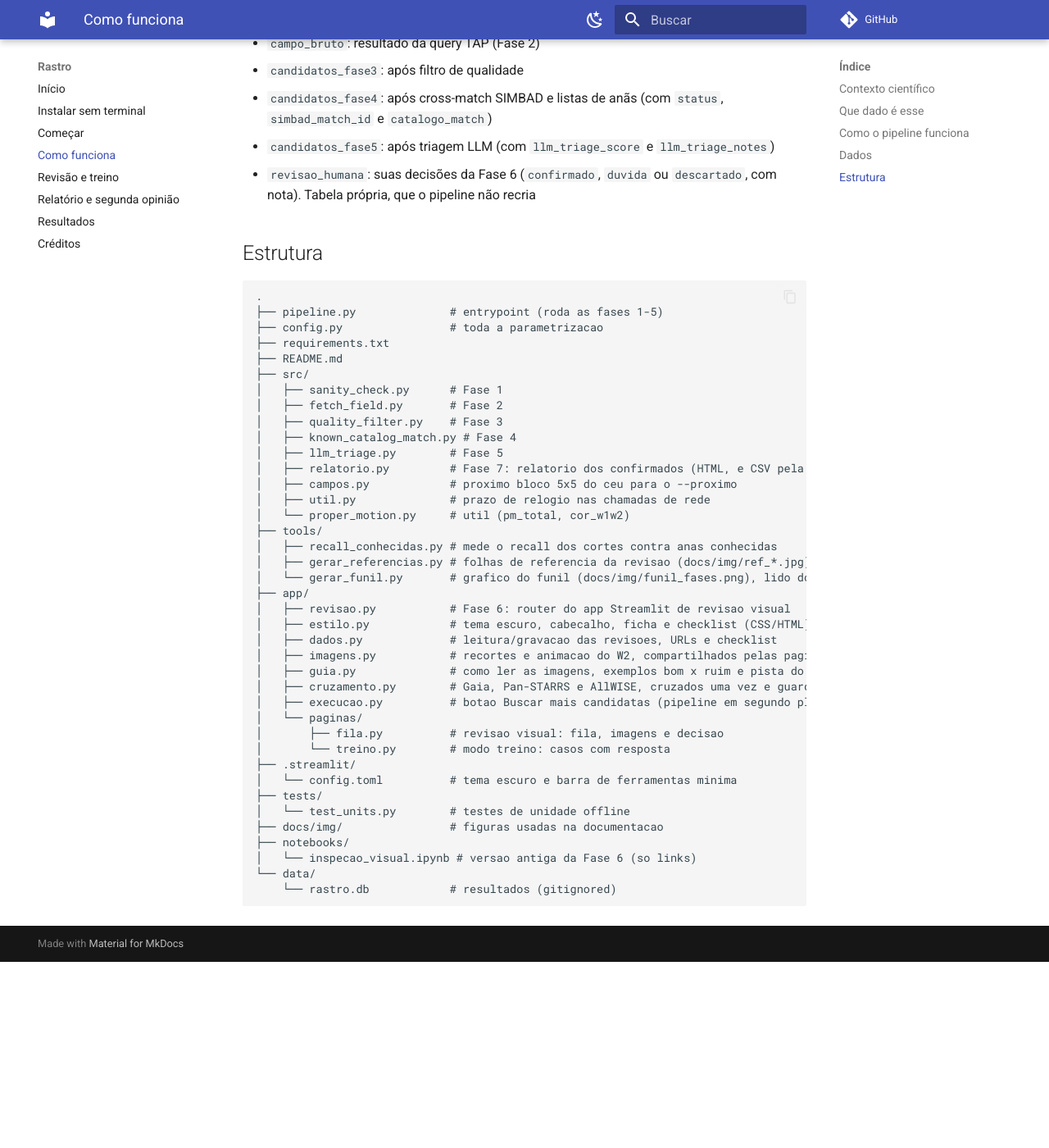
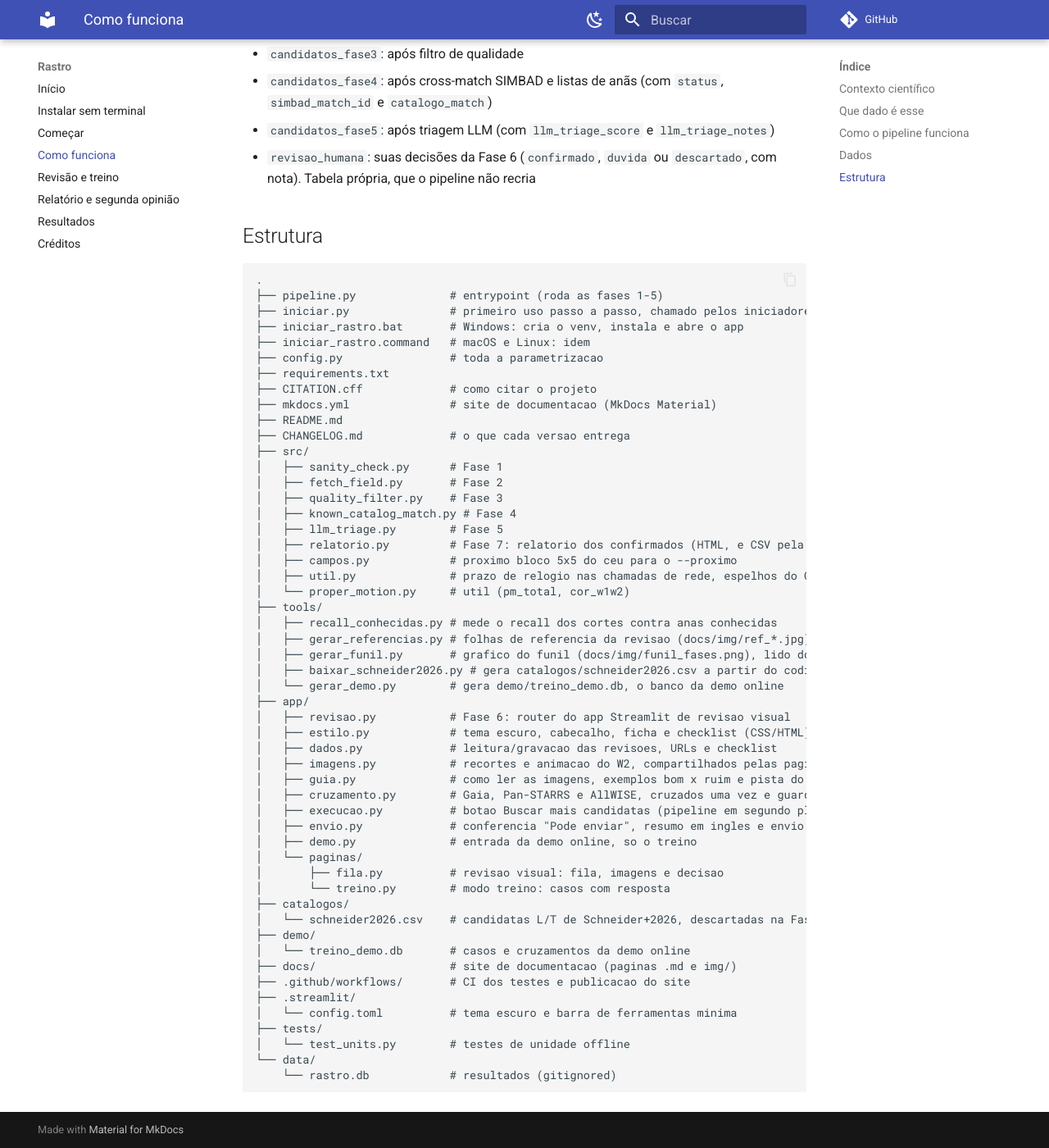
Before and after one commit to mpena2099/rastro, an MkDocs documentation site: the page built from docs/como-funciona.md, in a window 1280 px wide and 1400 px high, scrolled down 2854 px. Shown: the whole window at 82% size. Built offline with MkDocs 1.6.1 and Material for MkDocs 9.7.7, drawn with Linux system fonts in a browser that asks for light colours; comment, search, counter and statistics services are not loaded; before the commit the page ends 4027 px from its top, so only the background shows below that; some of the changed text lies outside the part shown.

Commit message:
docs: atualiza a arvore de arquivos e cria o CHANGELOG

````diff
--- a/docs/como-funciona.md
+++ b/docs/como-funciona.md
@@ -32,7 +32,7 @@ Fases sequenciais. Cada uma lê a tabela produzida pela anterior no SQLite e gra
 | 3 | **Filtragem fina de qualidade**: remove contaminação/artefatos por `cc_flags`/`ab_flags`, troca do componente principal (`pmcode` B=N), confusão de fontes (`n_aw`) e movimento próprio pouco significativo (PM/σ < 8) | ✅ |
 | 4 | **Cross-match contra SIMBAD** (via CDS XMatch em lote): descarta o que já é catalogado. O SIMBAD usa posições em J2000 e o CatWISE mede em ~2015, então a posição é recuada pelo movimento próprio antes do match. Sem isso, fontes com PM acima de ~0,3"/ano escapam como "novas". Depois, os que sobram são cruzados com 11 listas de anãs frias do VizieR (`CATALOGOS_ANAS` em `config.py`, como Karpov+2025, Kirkpatrick+2021/2024 e Best+2018) e com as 3.086 candidatas L/T do Backyard Worlds em Schneider+2026, que ainda não estão no VizieR (`catalogos/schneider2026.csv`), nas duas épocas, porque o SIMBAD demora a absorver catálogos novos | ✅ |
 | 5 | **Triagem assistida por LLM**: prioriza os candidatos por consistência com uma anã L, T ou Y. A LLM ordena esforço humano, **nunca dá o veredito final**. O score varia entre rodadas (cerca de 1/3 dos candidatos mudam), então vale só como prioridade | ✅ |
-| 6 | **Inspeção visual humana** (app Streamlit): recortes unWISE e óptico com mira na posição, animação do W2 por época, checklist com sugestão do pipeline, números, link pro WiseView, teste de movimento contra o AllWISE, busca por código e filtro por situação, decisão confirmar/dúvida/descartar gravada em `revisao_humana`. O notebook `inspecao_visual.ipynb` é a versão antiga, só com links | ✅ |
+| 6 | **Inspeção visual humana** (app Streamlit): recortes unWISE e óptico com mira na posição, animação do W2 por época, checklist com sugestão do pipeline, números, link pro WiseView, teste de movimento contra o AllWISE, busca por código e filtro por situação, decisão confirmar/dúvida/descartar gravada em `revisao_humana` | ✅ |
 | 7 | **Relatório** dos confirmados (HTML com imagens embutidas), gerado por botão no app ou por `python src/relatorio.py` (que também grava um CSV), pra enviar a um astrônomo e pedir uma segunda opinião. Manual, como a Fase 6 | ✅ |
 
 **Quanto os cortes deixam passar.** Os limiares foram medidos contra 949 anãs L/T/Y já conhecidas (`python tools/recall_conhecidas.py`, usa rede, ~8 min). Com os cortes atuais passam **76%** delas (L 80%, T 70%, Y 77%). Duas medições mudaram o desenho: filtrar o primeiro dígito do `pmcode` (A=1) derrubava o recall de 76% pra 25%, porque ele mede vizinhança e não qualidade; e cortar por SNR em W1 perdia metade das anãs Y. As conhecidas são as mais brilhantes, então o recall pra anãs ainda não descobertas tende a ser menor.
@@ -56,9 +56,15 @@ Tudo em `data/rastro.db` (SQLite). Tabelas, em ordem de fase:
 ```
 .
 ├── pipeline.py              # entrypoint (roda as fases 1-5)
+├── iniciar.py               # primeiro uso passo a passo, chamado pelos iniciadores
+├── iniciar_rastro.bat       # Windows: cria o venv, instala e abre o app
+├── iniciar_rastro.command   # macOS e Linux: idem
 ├── config.py                # toda a parametrizacao
 ├── requirements.txt
+├── CITATION.cff             # como citar o projeto
+├── mkdocs.yml               # site de documentacao (MkDocs Material)
 ├── README.md
+├── CHANGELOG.md             # o que cada versao entrega
 ├── src/
 │   ├── sanity_check.py      # Fase 1
 │   ├── fetch_field.py       # Fase 2
@@ -67,12 +73,14 @@ Tudo em `data/rastro.db` (SQLite). Tabelas, em ordem de fase:
 │   ├── llm_triage.py        # Fase 5
 │   ├── relatorio.py         # Fase 7: relatorio dos confirmados (HTML, e CSV pela linha de comando)
 │   ├── campos.py            # proximo bloco 5x5 do ceu para o --proximo
-│   ├── util.py              # prazo de relogio nas chamadas de rede
+│   ├── util.py              # prazo de relogio nas chamadas de rede, espelhos do CDS e VizieR por lote de posicoes
 │   └── proper_motion.py     # util (pm_total, cor_w1w2)
 ├── tools/
 │   ├── recall_conhecidas.py # mede o recall dos cortes contra anas conhecidas
 │   ├── gerar_referencias.py # folhas de referencia da revisao (docs/img/ref_*.jpg)
-│   └── gerar_funil.py       # grafico do funil (docs/img/funil_fases.png), lido do banco
+│   ├── gerar_funil.py       # grafico do funil (docs/img/funil_fases.png), lido do banco
+│   ├── baixar_schneider2026.py # gera catalogos/schneider2026.csv a partir do codigo-fonte do arXiv
+│   └── gerar_demo.py        # gera demo/treino_demo.db, o banco da demo online
 ├── app/
 │   ├── revisao.py           # Fase 6: router do app Streamlit de revisao visual
 │   ├── estilo.py            # tema escuro, cabecalho, ficha e checklist (CSS/HTML)
@@ -81,16 +89,22 @@ Tudo em `data/rastro.db` (SQLite). Tabelas, em ordem de fase:
 │   ├── guia.py              # como ler as imagens, exemplos bom x ruim e pista do treino
 │   ├── cruzamento.py        # Gaia, Pan-STARRS e AllWISE, cruzados uma vez e guardados
 │   ├── execucao.py          # botao Buscar mais candidatas (pipeline em segundo plano)
+│   ├── envio.py             # conferencia "Pode enviar", resumo em ingles e envio
+│   ├── demo.py              # entrada da demo online, so o treino
 │   └── paginas/
 │       ├── fila.py          # revisao visual: fila, imagens e decisao
 │       └── treino.py        # modo treino: casos com resposta
+├── catalogos/
+│   └── schneider2026.csv    # candidatas L/T de Schneider+2026, descartadas na Fase 4
+├── demo/
+│   └── treino_demo.db       # casos e cruzamentos da demo online
+├── docs/                    # site de documentacao (paginas .md e img/)
+├── .github/workflows/       # CI dos testes e publicacao do site
 ├── .streamlit/
 │   └── config.toml          # tema escuro e barra de ferramentas minima
 ├── tests/
 │   └── test_units.py        # testes de unidade offline
-├── docs/img/                # figuras usadas na documentacao
-├── notebooks/
-│   └── inspecao_visual.ipynb # versao antiga da Fase 6 (so links)
 └── data/
     └── rastro.db            # resultados (gitignored)
+
 ```
````
Also changed, not shown: CHANGELOG.md (added, +17 -0 lines), README.md (+20 -6 lines).
